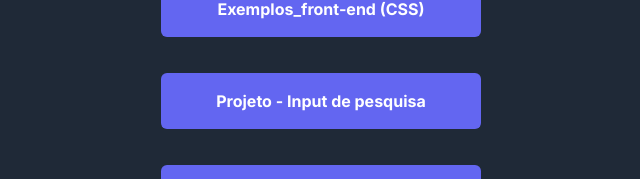
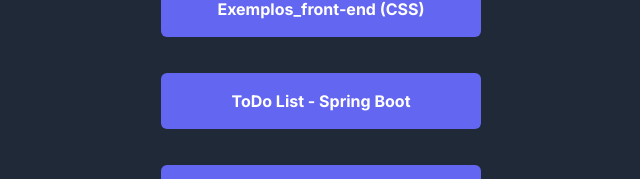
Before and after one commit to EduardoHrq/DevLinks, a Next.js app: page / in a window 1280 px wide. Shown: the part 383-562 px from the top of the page, without its empty margins (319-959 px from the left). Built offline with nearby package versions, Linux system fonts and the light colour scheme.

Commit message:
update card

```diff
--- a/src/app/page.js
+++ b/src/app/page.js
@@ -18,7 +18,7 @@
         <div className='flex flex-col items-center justify-center gap-3'>
           <Card link="https://dev-eduardohrq.vercel.app/" title="Portifólio" />
           <Card link="https://exemplos-css.vercel.app/" title="Exemplos_front-end (CSS)" />
-          <Card link="https://pesquisa-with-input.vercel.app/" title="Projeto - Input de pesquisa" />
+          <Card link="https://todolist-i5h4hq4awq-uc.a.run.app/" title="ToDo List - Spring Boot" />
           <Card link="https://switch-button-react.vercel.app/" title="Projeto - botão toggle" />
         </div>
 
```
